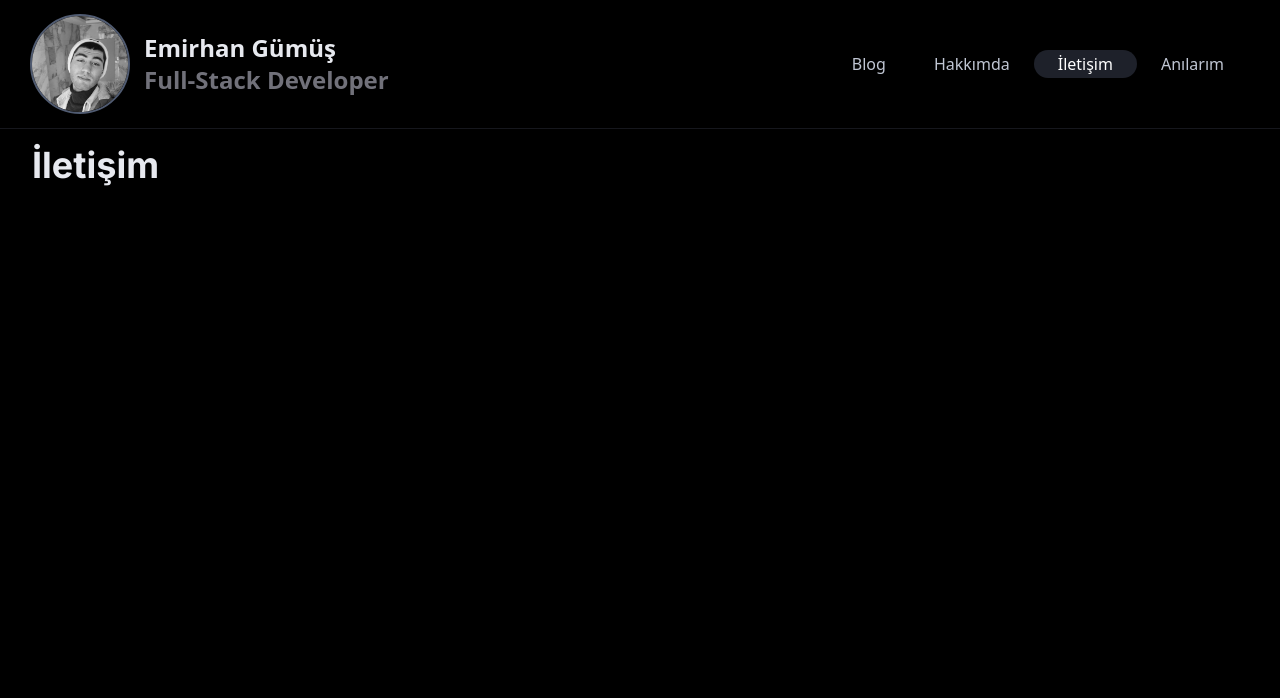
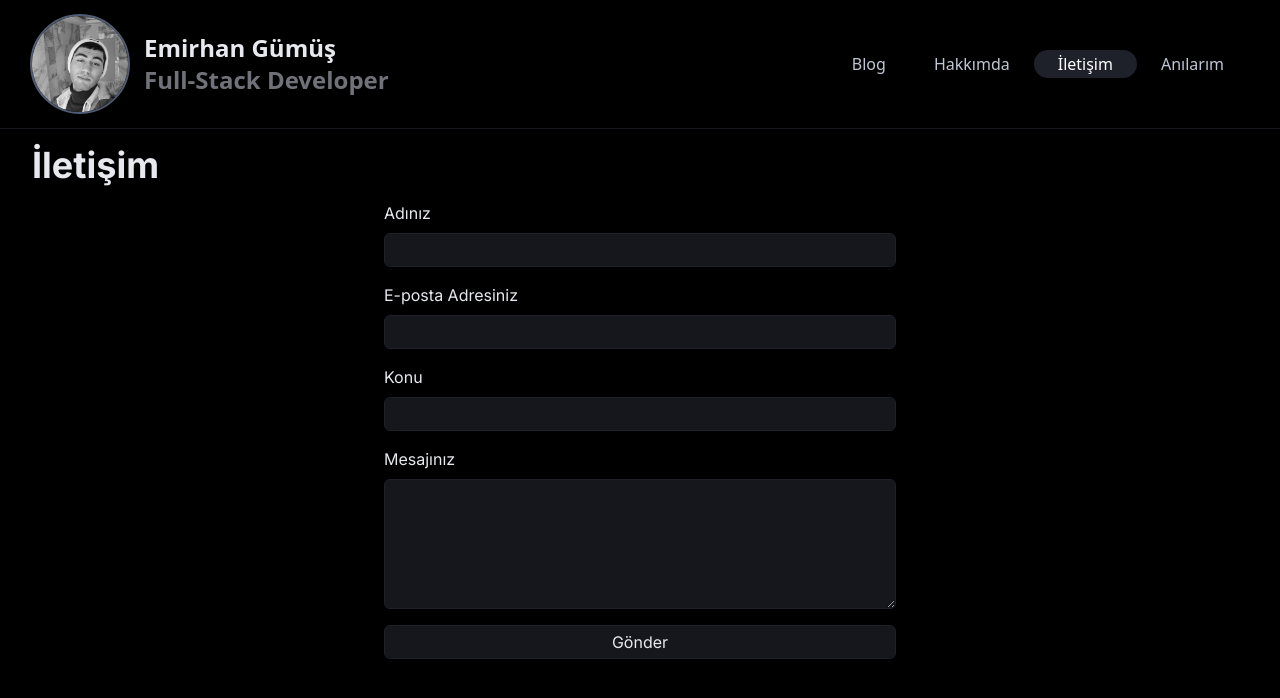
Before and after one commit to emirhangumus/emirhangumus.com, a Next.js app: page /iletisim in a window 1280 px wide. Shown: the top 698 px of the page. Built offline with nearby package versions, Linux system fonts and the light colour scheme.

Commit message:
Some fixes and contact form

```diff
--- a/package.json
+++ b/package.json
@@ -26,6 +26,7 @@
     "@editorjs/table": "^2.2.1",
     "@editorjs/warning": "^1.3.0",
     "@prisma/client": "^4.12.0",
+    "@react-spring/web": "^9.7.2",
     "@types/bcrypt": "^5.0.0",
     "@types/formidable": "^2.0.5",
     "@types/js-cookie": "^3.0.3",
--- a/src/components/blog/BlogContent.tsx
+++ b/src/components/blog/BlogContent.tsx
@@ -26,10 +26,10 @@ export default function BlogContent() {
             ) : (
                 <div className="flex flex-col pb-4">
                     {posts.map((post, index) => (
-                        <>
-                            <BlogCard key={post.id} post={post} />
+                        <div key={post.id}>
+                            <BlogCard post={post} />
                             {index !== posts.length - 1 && <Divider />}
-                        </>
+                        </div>
                     ))}
                 </div>
             )}
--- /dev/null
+++ b/src/components/contanct/ContactForm.tsx
@@ -0,0 +1,151 @@
+import { useState } from "react";
+
+export default function ContactForm() {
+
+    const [name, setName] = useState("");
+    const [email, setEmail] = useState("");
+    const [subject, setSubject] = useState("");
+    const [message, setMessage] = useState("");
+
+    const [status, setStatus] = useState({
+        submitted: false,
+        submitting: false,
+        info: { error: false, msg: "" },
+    });
+
+    const onSubmit = async () => {
+
+        if (!name || !email || !subject || !message) {
+            setStatus({
+                submitted: false,
+                submitting: false,
+                info: { error: true, msg: "🤔 Bazı alanlar boş sanırım. 🤔" },
+            });
+            return;
+        }
+
+        setStatus({
+            submitted: false,
+            submitting: true,
+            info: { error: false, msg: "" },
+        })
+
+        let data = await fetch("/api/contact", {
+            method: "POST",
+            headers: {
+                "Content-Type": "application/json",
+            },
+            body: JSON.stringify({
+                name,
+                email,
+                subject,
+                message,
+            }),
+        }).then((res) => res.json());
+
+        if (data.success) {
+            setStatus({
+                submitted: true,
+                submitting: false,
+                info: { error: false, msg: "🥳 Mesajınızı aldım. 🥳" },
+            });
+            setName("");
+            setEmail("");
+            setSubject("");
+            setMessage("");
+        }
+        else {
+            setStatus({
+                submitted: false,
+                submitting: false,
+                info: { error: true, msg: "😔 Mesajınız gelmedi. 😔" },
+            });
+        }
+    };
+
+
+    return (
+        <>
+            <form className="flex flex-col gap-4 pb-4 max-w-lg mx-auto" onSubmit={(e) => e.preventDefault()}>
+                <div className="flex flex-col gap-2">
+                    <label htmlFor="name">Adınız</label>
+                    <input
+                        type="text"
+                        name="name"
+                        id="name"
+                        value={name}
+                        onChange={(e) => setName(e.target.value)}
+                        className="rounded-md px-2 py-1 bg-cinder-900 outline-none border border-cinder-800 focus:border-cinder-700 w-full"
+                    />
+                </div>
+                <div className="flex flex-col gap-2">
+                    <label htmlFor="email">E-posta Adresiniz</label>
+                    <input
+                        type="email"
+                        name="email"
+                        id="email"
+                        value={email}
+                        onChange={(e) => setEmail(e.target.value)}
+                        className="rounded-md px-2 py-1 bg-cinder-900 outline-none border border-cinder-800 focus:border-cinder-700 w-full"
+                    />
+                </div>
+                <div className="flex flex-col gap-2">
+                    <label htmlFor="subject">Konu</label>
+                    <input
+                        type="text"
+                        name="subject"
+                        id="subject"
+                        value={subject}
+                        onChange={(e) => setSubject(e.target.value)}
+                        className="rounded-md px-2 py-1 bg-cinder-900 outline-none border border-cinder-800 focus:border-cinder-700 w-full"
+                    />
+                </div>
+                <div className="flex flex-col gap-2">
+                    <label htmlFor="message">Mesajınız</label>
+                    <textarea
+                        name="message"
+                        id="message"
+                        rows={5}
+                        value={message}
+                        onChange={(e) => setMessage(e.target.value)}
+                        className="rounded-md px-2 py-1 bg-cinder-900 outline-none border border-cinder-800 focus:border-cinder-700 w-full"
+                    />
+                </div>
+                <div>
+                    <button
+                        type="submit"
+                        className={`rounded-md px-2 py-1 bg-cinder-900 outline-none border border-cinder-800 focus:border-cinder-700 w-full ${status.submitting
+                            ? "cursor-not-allowed opacity-50"
+                            : "hover:bg-cinder-800"
+                            }`}
+
+                        onClick={onSubmit}
+                    >
+                        {status.submitting
+                            ? !status.submitted
+                                ? "Gönderiliyor..."
+                                : "Gönderildi"
+                            : "Gönder"
+                        }
+                    </button>
+                </div>
+                {status.info.error && (
+                    <p className="px-4 py-1 border-2 border-red-900 bg-red-900 bg-opacity-40 rounded-lg text-center">
+                        {status.info.msg}
+                    </p>
+                )}
+                {!status.info.error && status.info.msg && (
+                    <p className="px-4 py-1 border-2 border-green-900 bg-green-900 bg-opacity-40 rounded-lg text-center">
+                        {status.info.msg}
+                    </p>
+                )}
+                {/** loading */}
+                {status.submitting && (
+                    <p className="px-4 py-1 border-2 border-yellow-900 bg-yellow-900 bg-opacity-40 rounded-lg text-center">
+                        🫡 Mesajınızı göndermeye çalışıyorum. 🫡
+                    </p>
+                )}
+            </form>
+        </>
+    )
+};
--- /dev/null
+++ b/src/components/svg/Danger.tsx
@@ -0,0 +1,41 @@
+import React from "react";
+
+type Props = {
+    color?: string;
+};
+
+function Danger({ color }: Props) {
+    return (
+        <svg
+            xmlns="http://www.w3.org/2000/svg"
+            width="24"
+            height="24"
+            fill="none"
+            viewBox="0 0 24 24"
+        >
+            <rect
+                width="14"
+                height="14"
+                x="5"
+                y="5"
+                stroke={color || "#000"}
+                strokeWidth="2"
+                rx="4"
+            ></rect>
+            <path
+                stroke={color || "#000"}
+                strokeLinecap="round"
+                strokeWidth="2"
+                d="M12 9L12 12"
+            ></path>
+            <path
+                stroke={color || "#000"}
+                strokeLinecap="round"
+                strokeWidth="2"
+                d="M12 15.02v-.01"
+            ></path>
+        </svg>
+    );
+}
+
+export default Danger;
--- /dev/null
+++ b/src/pages/api/contact/index.ts
@@ -0,0 +1,44 @@
+import prisma from '@/lib/prisma'
+import type { NextApiRequest, NextApiResponse } from 'next'
+import { z } from 'zod'
+
+export default async function handler(
+    req: NextApiRequest,
+    res: NextApiResponse
+) {
+    switch (req.method) {
+        case 'POST':
+            await POST(req, res)
+            break
+        default:
+            res.status(405).end(`Method ${req.method} Not Allowed`)
+    }
+}
+
+const POST = async (req: NextApiRequest, res: NextApiResponse) => {
+    try {
+        const contact = z.object({
+            name: z.string(),
+            email: z.string(),
+            subject: z.string(),
+            message: z.string(),
+        })
+
+        const data = contact.parse(req.body)
+
+        const newContact = await prisma.contact.create({
+            data,
+        })
+
+        res.status(201).json({
+            success: true,
+            message: 'Contact created successfully',
+        })
+    }
+    catch (error: any) {
+        res.status(400).json({
+            success: false,
+            error: error.message
+        })
+    }
+}
--- a/src/pages/dashboard/blog/index.tsx
+++ b/src/pages/dashboard/blog/index.tsx
@@ -41,12 +41,12 @@ export default function Blog() {
                     ) : (
                         <div className="flex flex-col">
                             {posts.map((post, index) => (
-                                <>
-                                    <BlogCard key={index} post={post} availableButtons={true} />
+                                <div key={index}>
+                                    <BlogCard post={post} availableButtons={true} />
                                     {index !== posts.length - 1 && (
                                         <Divider />
                                     )}
-                                </>
+                                </div>
                             ))}
                         </div>
                     )}
--- a/src/pages/iletisim/index.tsx
+++ b/src/pages/iletisim/index.tsx
@@ -1,3 +1,4 @@
+import ContactForm from "@/components/contanct/ContactForm";
 import Container from "@/components/shared/Container";
 import Text from "@/components/shared/Text";
 
@@ -8,6 +9,7 @@ export default function Iletisim() {
                 <div className="flex flex-col gap-4 pb-4">
                     <Text level="h1">İletişim</Text>
                 </div>
+                <ContactForm />
             </Container>
         </>
     )
--- a/src/pages/index.tsx
+++ b/src/pages/index.tsx
@@ -2,6 +2,7 @@ import FrontPageBanner from "@/components/FrontPageBanner";
 import { userAtom } from "@/lib/atoms/userAtom";
 import { useAtom } from "jotai";
 import Head from "next/head";
+import { animated } from "@react-spring/web";
 
 export default function Home() {
 
@@ -12,7 +13,9 @@ export default function Home() {
       <Head>
         <title>Anasayfa</title>
       </Head>
-      <FrontPageBanner />
+      <animated.div>
+        <FrontPageBanner />
+      </animated.div>
     </>
   )
 }
```
Also changed, not shown: src/components/blog/renderers/WarningRenderer.tsx (+2 -5 lines), 2 other files (tests, documents, lock files or other folders).
